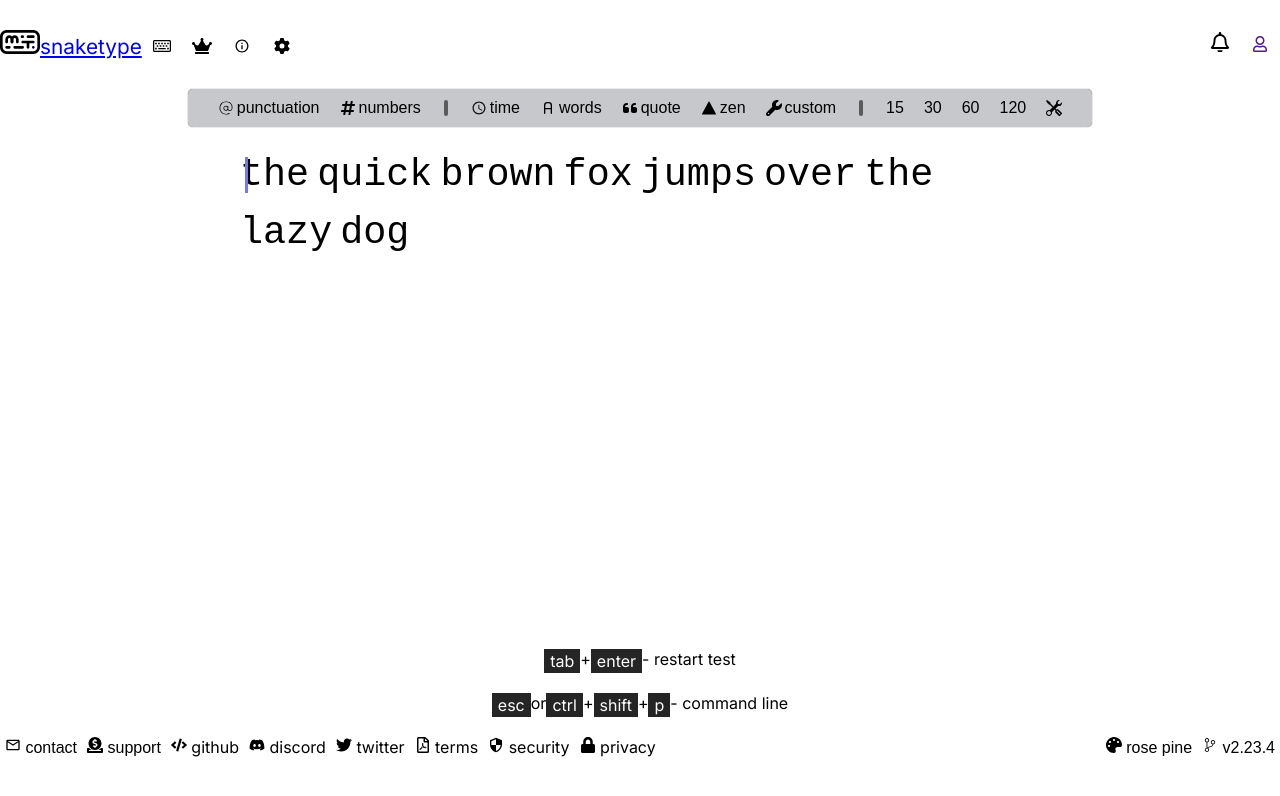
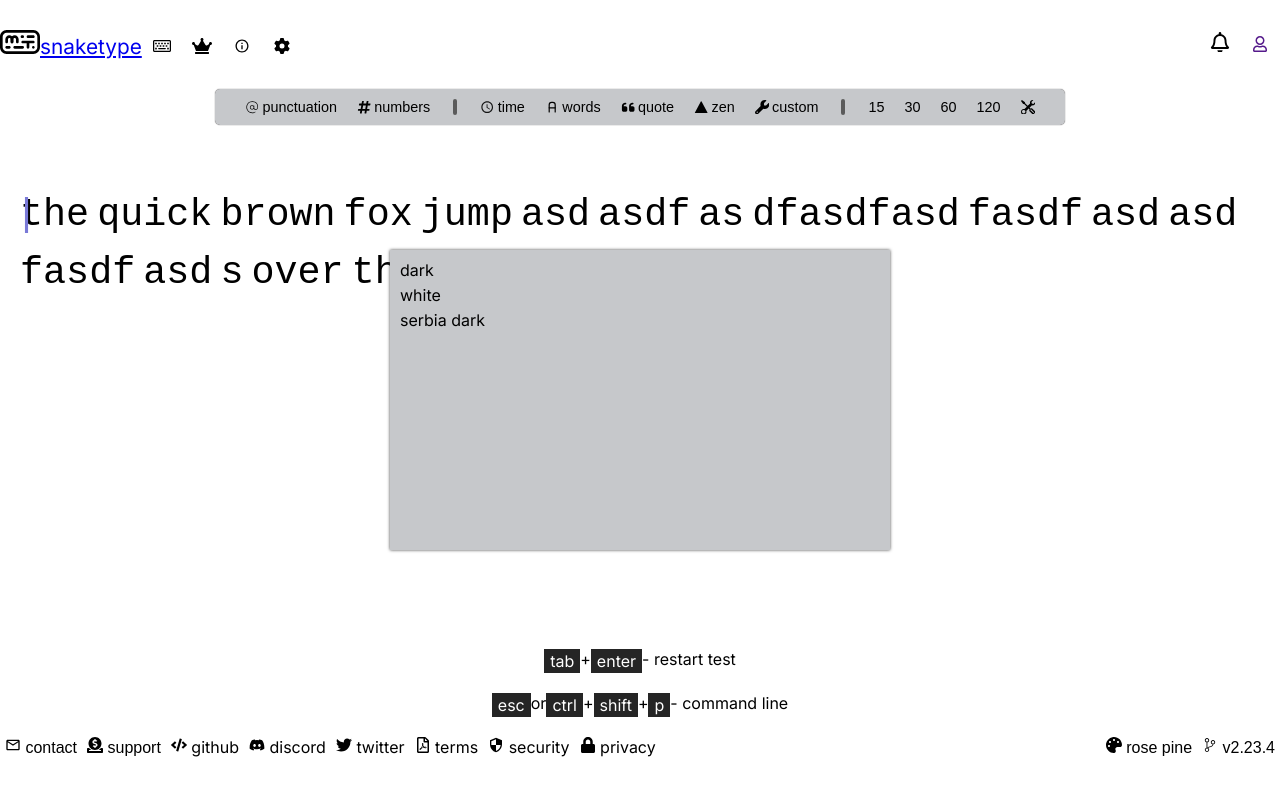
Before and after one commit to RaiPeter/typist, a Next.js app: page / in a window 1280 px wide. Both pictures are taken after a click on the button "rose pine". Shown: the top 796 px of the page. Built offline with nearby package versions, Linux system fonts and the light colour scheme.

Commit message:
Add modal component for theme selection and adjust styles for improved layout

```diff
--- a/src/app/page.css
+++ b/src/app/page.css
@@ -35,7 +35,7 @@ main{
   display: flex;
   align-items: center;
   cursor: pointer;
-  font-size: 1em;
+  font-size: 0.9em;
 }
 
 .type-mode-bar button:hover {
--- a/src/app/page.tsx
+++ b/src/app/page.tsx
@@ -1,3 +1,4 @@
+"use client";
 import Header from "@/components/header";
 import Typing from "@/components/Typing";
 import "./page.css";
@@ -15,8 +16,39 @@ import { MdOutlineSecurity } from "react-icons/md";
 import { IoIosGitBranch } from "react-icons/io";
 
 import Link from "next/link";
+import { useEffect, useState } from "react";
+import Modal from "@/components/Modal";
 
 const Page = () => {
+  const [isModelOpen, setIsModelOpen] = useState(false);
+
+  const handleModel = () => {
+    setIsModelOpen((prev)=> !prev);
+  }
+
+  const closeModal = () => {
+    setIsModelOpen((prev)=>!prev);
+  };
+
+  useEffect(() => {
+    const handleClickOutside = (event: MouseEvent) => {
+      const modal = document.querySelector(".modal");
+      if (modal && !modal.contains(event.target as Node)) {
+        closeModal();
+      }
+    };
+
+    if (isModelOpen) {
+      document.addEventListener("mousedown", handleClickOutside);
+    } else {
+      document.removeEventListener("mousedown", handleClickOutside);
+    }
+
+    return () => {
+      document.removeEventListener("mousedown", handleClickOutside);
+    };
+  }, [isModelOpen]);
+
   return (
     <div className="page">
       <Header />
@@ -83,12 +115,13 @@ const Page = () => {
               <Link href={""}><FaLock /> privacy</Link>
             </div>
             <div>
-              <button><FaPalette /> rose pine</button>
+              <button onClick={() => handleModel()}><FaPalette /> rose pine</button>
               <button><IoIosGitBranch /> v2.23.4</button>
             </div>
           </div>
         </div>
       </footer>
+    {isModelOpen && <Modal />}
     </div>
   );
 };
--- /dev/null
+++ b/src/components/Modal.css
@@ -0,0 +1,19 @@
+.modal{
+    background-color: var(--mode-row-bg-color);
+    position: absolute;
+    top: 50%;
+    left: 50%;
+    transform: translate(-50%,-50%);
+    width: 500px;
+    height: 300px;
+    z-index: 100;
+    box-shadow: 0 0 3px 0 rgb(69 69 69);
+    overflow-y: auto;
+}
+.modal .themes{
+    display: flex;
+    flex-direction: column;
+    padding: 10px;
+    row-gap: 5px;
+
+}
--- /dev/null
+++ b/src/components/Modal.tsx
@@ -0,0 +1,17 @@
+import React, { useEffect, useRef } from "react";
+import "./Modal.css";
+
+const Modal = () => {
+
+  return (
+    <div className="modal">
+      <div className="themes">
+        <label htmlFor="">dark</label>
+        <label htmlFor="">white</label>
+        <label htmlFor="">serbia dark</label>
+      </div>
+    </div>
+  );
+};
+
+export default Modal;
--- a/src/components/Typing.tsx
+++ b/src/components/Typing.tsx
@@ -21,7 +21,7 @@ interface LetterProps {
 }
 
 export default function Typing() {
-  const originalText: string = "the quick brown fox jumps over the lazy dog";
+  const originalText: string = "the quick brown fox jump asd asdf as dfasdfasd fasdf asd asd fasdf asd s over the lazy dog";
   const words: string[] = originalText.split(" ");
 
   const [typedText, setTypedText] = useState<string>("");
--- a/src/components/typing.module.css
+++ b/src/components/typing.module.css
@@ -4,13 +4,15 @@
     align-items: center;
     /* min-height: 100vh; */
     padding: 20px;
+    max-width: var(--max-width);
+    margin: auto;
+    height: 240px;
   }
 
   .text {
     font-family: monospace;
     font-size: 1.2rem;
     line-height: 1.5;
-    max-width: 800px;
   }
 
   .word {
```
